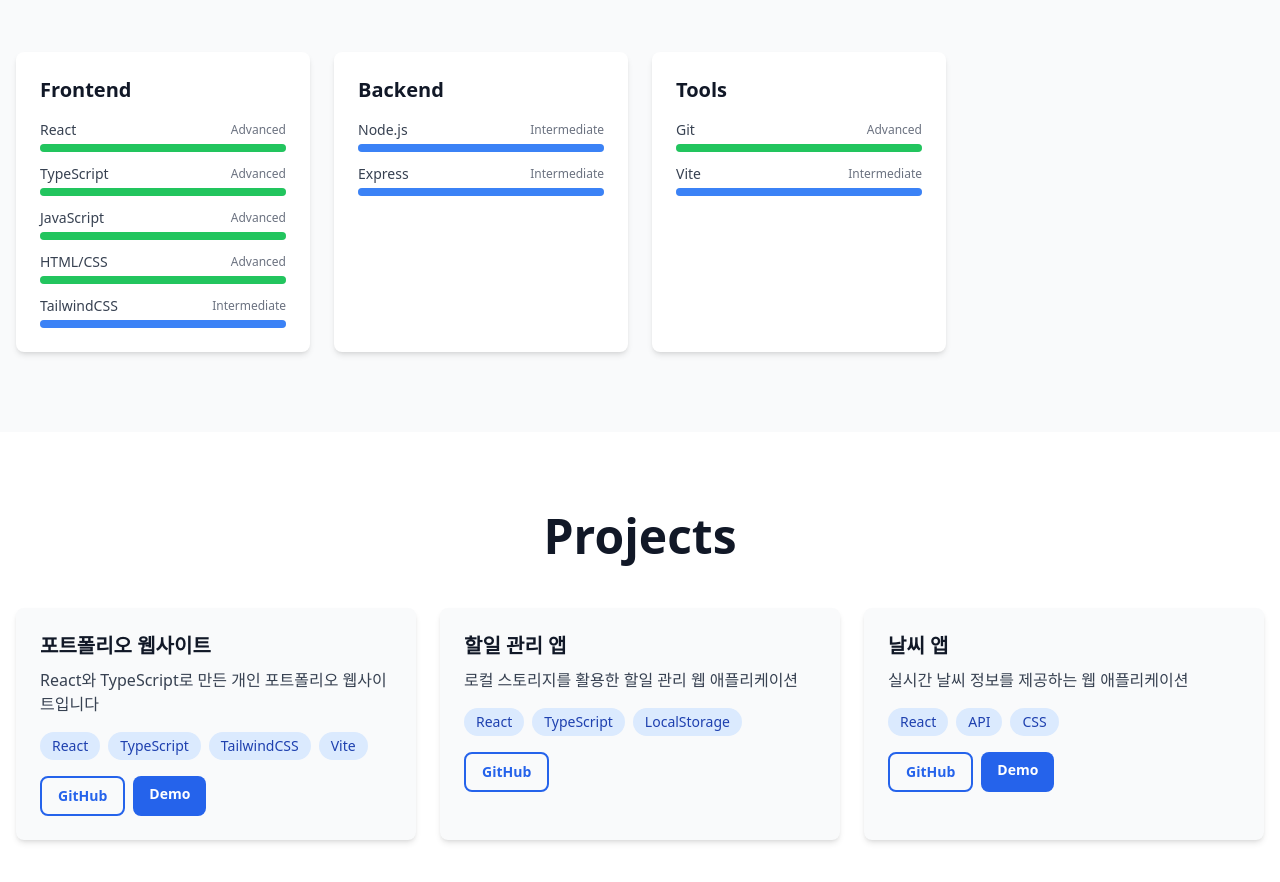
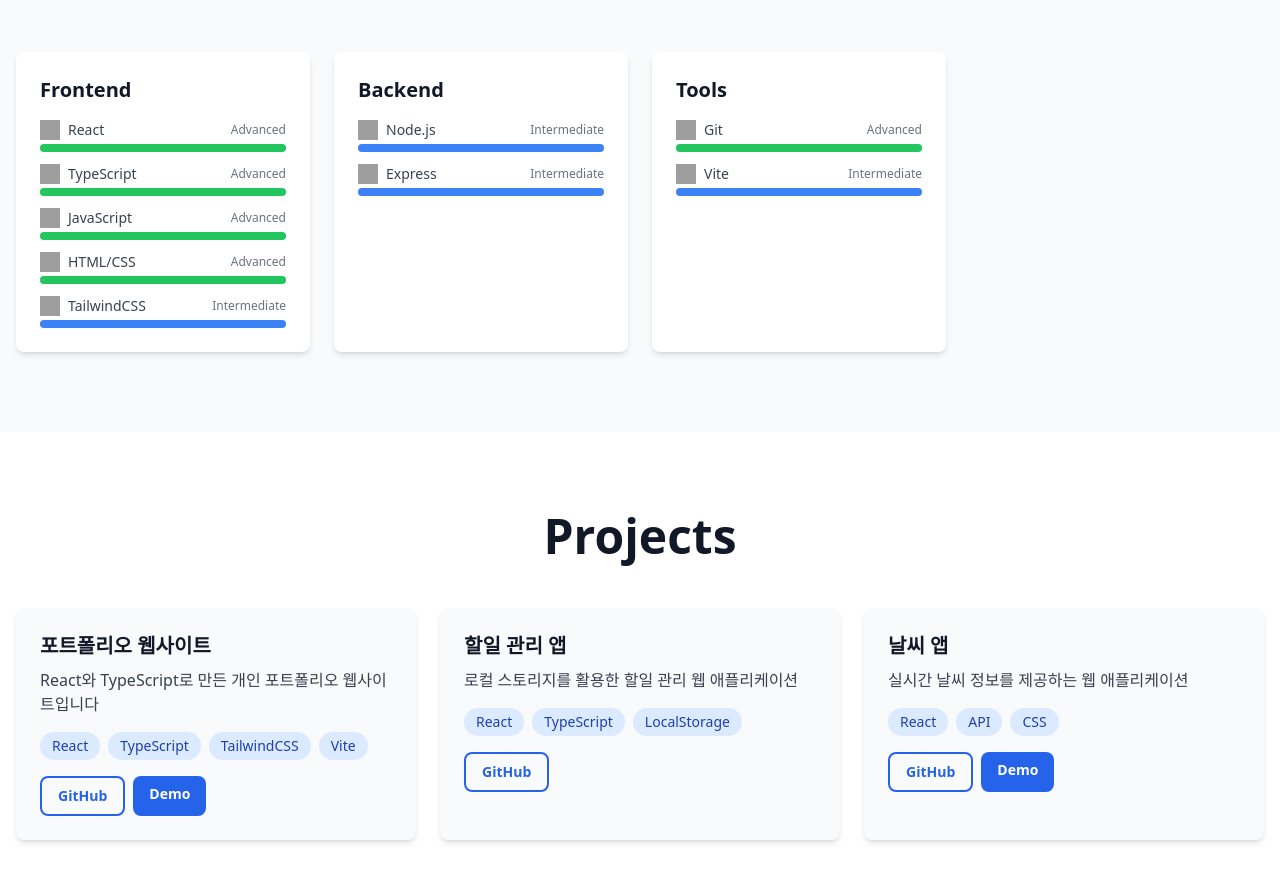
Before and after one commit to 2per2/portfolio, a React (Vite) app: page / in a window 1280 px wide. Shown: the part 1268-2150 px from the top of the page. Built offline with nearby package versions, Linux system fonts and the light colour scheme; grey boxes are pictures that could not be loaded.

Commit message:
feat: 기술 스택에 아이콘(로고) 기능 추가
- Skill 타입에 icon 속성 추가
- portfolioData에서 각 기술별 icon 경로 지정
- Skills 컴포넌트에서 아이콘 이미지 함께 렌더링

```diff
--- a/src/components/ui/Skills.tsx
+++ b/src/components/ui/Skills.tsx
@@ -62,7 +62,14 @@ export function Skills({ skills }: SkillsProps) {
                   {categorySkills.map((skill, index) => (
                     <div key={index}>
                       <div className="flex items-center justify-between mb-1">
-                        <span className="text-sm text-gray-700 dark:text-gray-300">
+                        <span className="text-sm text-gray-700 dark:text-gray-300 flex items-center gap-2">
+                          {skill.icon && (
+                            <img
+                              src={skill.icon}
+                              alt={skill.name + " 로고"}
+                              className="w-5 h-5 inline-block"
+                            />
+                          )}
                           {skill.name}
                         </span>
                         <span className="text-xs text-gray-500 dark:text-gray-400 capitalize">
--- a/src/data/portfolioData.ts
+++ b/src/data/portfolioData.ts
@@ -1,55 +1,100 @@
-import type { PortfolioData } from '../types/portfolio'
+import type { PortfolioData } from "../types/portfolio";
 
 /**
  * 포트폴리오 샘플 데이터
  */
 export const portfolioData: PortfolioData = {
-  name: '홍길동',
-  title: '프론트엔드 개발자',
-  bio: '사용자 경험을 중시하는 프론트엔드 개발자입니다',
+  name: "홍길동",
+  title: "프론트엔드 개발자",
+  bio: "사용자 경험을 중시하는 프론트엔드 개발자입니다",
   about: `안녕하세요! 프론트엔드 개발자로 일하고 있습니다.
 React와 TypeScript를 주로 사용하며, 사용자 경험을 최우선으로 생각합니다.
 깔끔하고 직관적인 인터페이스를 만드는 것을 좋아합니다.`,
   skills: [
-    { name: 'React', level: 'advanced', category: 'frontend' },
-    { name: 'TypeScript', level: 'advanced', category: 'frontend' },
-    { name: 'JavaScript', level: 'advanced', category: 'frontend' },
-    { name: 'HTML/CSS', level: 'advanced', category: 'frontend' },
-    { name: 'TailwindCSS', level: 'intermediate', category: 'frontend' },
-    { name: 'Node.js', level: 'intermediate', category: 'backend' },
-    { name: 'Express', level: 'intermediate', category: 'backend' },
-    { name: 'Git', level: 'advanced', category: 'tool' },
-    { name: 'Vite', level: 'intermediate', category: 'tool' },
+    {
+      name: "React",
+      level: "advanced",
+      category: "frontend",
+      icon: "/icons/react.svg",
+    },
+    {
+      name: "TypeScript",
+      level: "advanced",
+      category: "frontend",
+      icon: "/icons/typescript.svg",
+    },
+    {
+      name: "JavaScript",
+      level: "advanced",
+      category: "frontend",
+      icon: "/icons/javascript.svg",
+    },
+    {
+      name: "HTML/CSS",
+      level: "advanced",
+      category: "frontend",
+      icon: "/icons/htmlcss.svg",
+    },
+    {
+      name: "TailwindCSS",
+      level: "intermediate",
+      category: "frontend",
+      icon: "/icons/tailwindcss.svg",
+    },
+    {
+      name: "Node.js",
+      level: "intermediate",
+      category: "backend",
+      icon: "/icons/nodejs.svg",
+    },
+    {
+      name: "Express",
+      level: "intermediate",
+      category: "backend",
+      icon: "/icons/express.svg",
+    },
+    {
+      name: "Git",
+      level: "advanced",
+      category: "tool",
+      icon: "/icons/git.svg",
+    },
+    {
+      name: "Vite",
+      level: "intermediate",
+      category: "tool",
+      icon: "/icons/vite.svg",
+    },
   ],
   projects: [
     {
-      id: '1',
-      title: '포트폴리오 웹사이트',
-      description: 'React와 TypeScript로 만든 개인 포트폴리오 웹사이트입니다',
-      technologies: ['React', 'TypeScript', 'TailwindCSS', 'Vite'],
-      githubUrl: 'https://github.com',
-      demoUrl: 'https://example.com',
+      id: "1",
+      title: "포트폴리오 웹사이트",
+      description: "React와 TypeScript로 만든 개인 포트폴리오 웹사이트입니다",
+      technologies: ["React", "TypeScript", "TailwindCSS", "Vite"],
+      githubUrl: "https://github.com",
+      demoUrl: "https://example.com",
     },
     {
-      id: '2',
-      title: '할일 관리 앱',
-      description: '로컬 스토리지를 활용한 할일 관리 웹 애플리케이션',
-      technologies: ['React', 'TypeScript', 'LocalStorage'],
-      githubUrl: 'https://github.com',
+      id: "2",
+      title: "할일 관리 앱",
+      description: "로컬 스토리지를 활용한 할일 관리 웹 애플리케이션",
+      technologies: ["React", "TypeScript", "LocalStorage"],
+      githubUrl: "https://github.com",
     },
     {
-      id: '3',
-      title: '날씨 앱',
-      description: '실시간 날씨 정보를 제공하는 웹 애플리케이션',
-      technologies: ['React', 'API', 'CSS'],
-      githubUrl: 'https://github.com',
-      demoUrl: 'https://example.com',
+      id: "3",
+      title: "날씨 앱",
+      description: "실시간 날씨 정보를 제공하는 웹 애플리케이션",
+      technologies: ["React", "API", "CSS"],
+      githubUrl: "https://github.com",
+      demoUrl: "https://example.com",
     },
   ],
   contact: {
-    email: 'example@email.com',
-    github: 'https://github.com',
-    linkedin: 'https://linkedin.com',
-    blog: 'https://blog.example.com',
+    email: "example@email.com",
+    github: "https://github.com",
+    linkedin: "https://linkedin.com",
+    blog: "https://blog.example.com",
   },
-}
+};
--- a/src/types/portfolio.ts
+++ b/src/types/portfolio.ts
@@ -3,34 +3,35 @@
  */
 
 export interface Project {
-  id: string
-  title: string
-  description: string
-  technologies: string[]
-  githubUrl?: string
-  demoUrl?: string
-  imageUrl?: string
+  id: string;
+  title: string;
+  description: string;
+  technologies: string[];
+  githubUrl?: string;
+  demoUrl?: string;
+  imageUrl?: string;
 }
 
 export interface Skill {
-  name: string
-  level: 'beginner' | 'intermediate' | 'advanced'
-  category: 'frontend' | 'backend' | 'tool' | 'other'
+  name: string;
+  level: "beginner" | "intermediate" | "advanced";
+  category: "frontend" | "backend" | "tool" | "other";
+  icon?: string; // 기술 로고 경로 또는 아이콘
 }
 
 export interface ContactInfo {
-  email: string
-  github?: string
-  linkedin?: string
-  blog?: string
+  email: string;
+  github?: string;
+  linkedin?: string;
+  blog?: string;
 }
 
 export interface PortfolioData {
-  name: string
-  title: string
-  bio: string
-  about: string
-  skills: Skill[]
-  projects: Project[]
-  contact: ContactInfo
+  name: string;
+  title: string;
+  bio: string;
+  about: string;
+  skills: Skill[];
+  projects: Project[];
+  contact: ContactInfo;
 }
```
